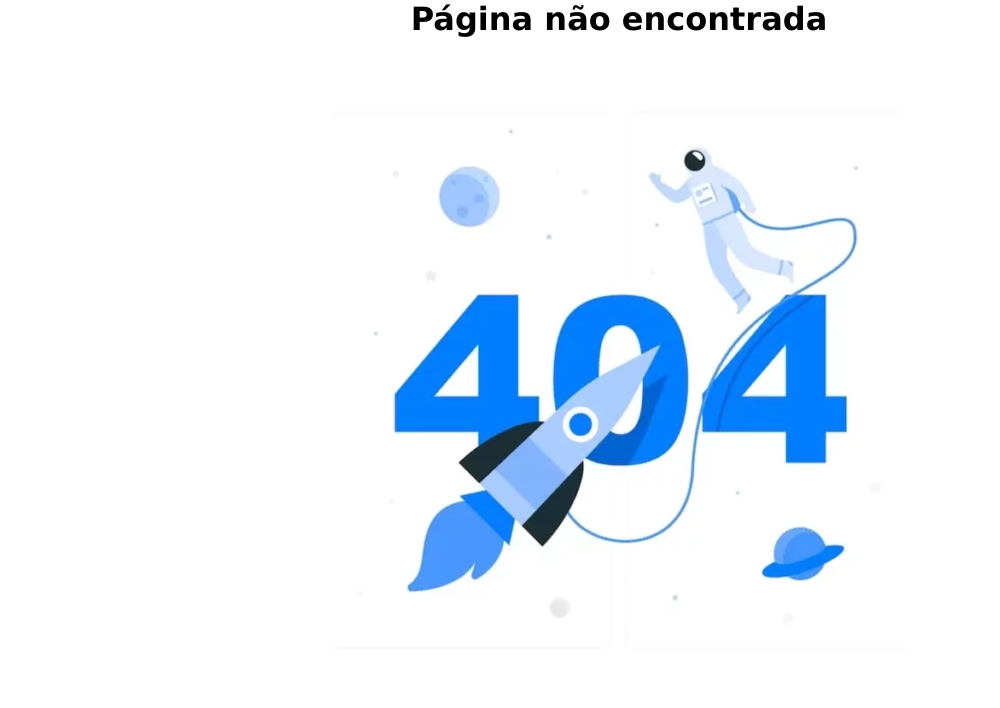
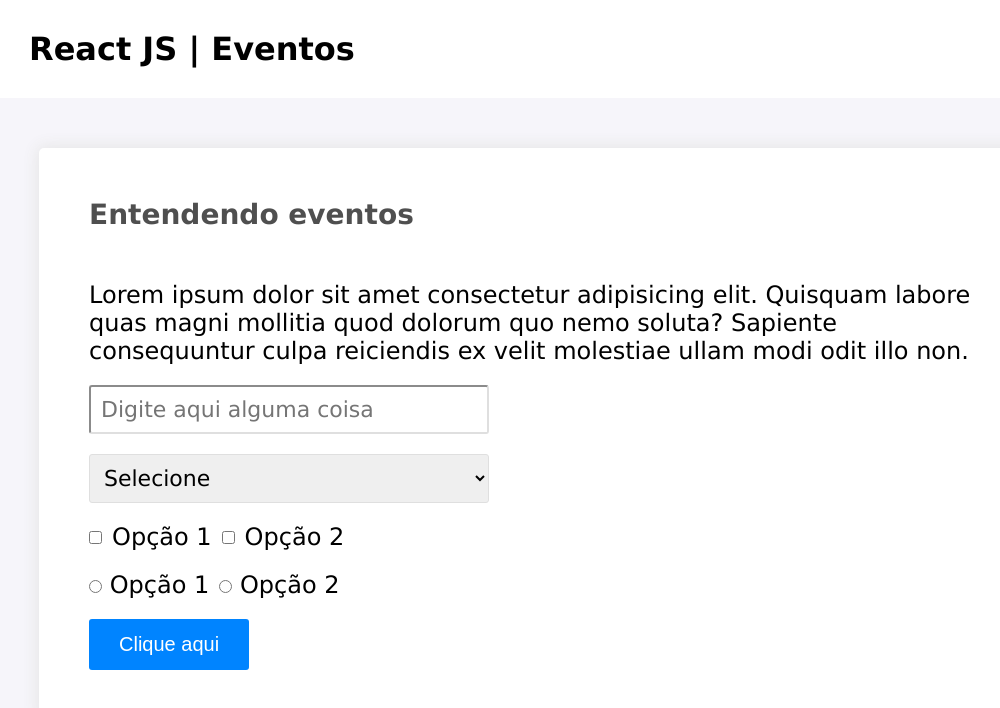
Before and after one commit to GuilhermePianoski/https---github.com-GuilhermePianoski-projeto1, a React (Create React App) app: page /eventos in a window 1280 px wide. Shown: the top 708 px of the page, without its empty margins (21-1021 px from the left). Built offline with nearby package versions, Linux system fonts and the light colour scheme.

Commit message:
pagina de eventos adicionada

```diff
--- a/src/index.scss
+++ b/src/index.scss
@@ -3,3 +3,56 @@
   box-sizing: border-box;
   font-family: 'Verdana';
 }
+
+.pagina {
+  background-color: #F6F5FA;
+  min-height: 100vh;
+
+  .cabecalho {
+      background-color: #fff;
+      padding: 30px 50px;
+
+      .h1 {
+          color: #606060;
+          font: 600 36px 'Verdana';
+      }
+  }
+  .secao {
+    background-color: #fff;
+    padding: 50px;
+    box-shadow: 0px 0px 15px 2px #e6e6e6;
+    border-radius: 5px;
+    margin: 50px 60px;
+    max-width: 1000px;
+    font: 400 24px 'Verdana';
+
+    h1 {
+        color: #4f4f4f;
+        font: 600 28px 'Verdana';
+        margin-bottom: 30px;
+    }
+
+    input, select {
+        padding: 10px;
+        border-color: #dfdfdf;
+        border-radius: 3px;
+        min-width: 400px;
+
+        font: 400 22px 'Verdana';
+        outline: none;
+    }
+
+    button {
+        background-color: #0084ff;
+        color: #fff;
+
+        padding: 14px 30px;
+        border-radius: 3px;
+
+        font: 500 20px 'Arial';
+        outline: none;
+        border: none;
+    }
+
+}
+}
--- /dev/null
+++ b/src/pages/eventos/index.jsx
@@ -0,0 +1,44 @@
+import './index.scss'
+
+
+export default function Eventos() {
+
+    return(
+        <div className='pagina-eventos pagina'>
+            <header className='cabecalho'>
+                <h1>React JS | Eventos</h1>
+            </header>
+
+            <section className='secao'>
+                <h1>Entendendo eventos</h1>
+
+                <p>Lorem ipsum dolor sit amet consectetur adipisicing elit. Quisquam labore quas magni mollitia quod dolorum quo nemo soluta? Sapiente consequuntur culpa reiciendis ex velit molestiae ullam modi odit illo non.</p>
+
+                <input type='text' placeholder='Digite aqui alguma coisa ' />
+
+                <select>
+                    <option>Selecione</option>
+                    <option>Item A</option>
+                    <option>Item B</option>
+                </select>
+
+                <div className='grupo'>
+                <input type='checkbox' /> Opção 1
+                <input type='checkbox' /> Opção 2
+                </div>
+                <div className='grupo'>
+                    <div>
+                        <input type='radio' name='gpo' /> Opção 1
+                    </div>
+                    <div>
+                        <input type='radio' name='gpo' /> Opção 2
+                    </div>
+                </div>
+
+                <button>Clique aqui</button>
+
+            </section>
+
+        </div>
+    )
+}
--- /dev/null
+++ b/src/pages/eventos/index.scss
@@ -0,0 +1,18 @@
+.pagina-eventos {
+   .secao {
+    display: flex;
+    flex-direction: column;
+    align-items: start;
+    gap: 20px;
+   }
+
+   .grupo {
+    display: flex;
+    align-items: center;
+    gap: 10px;
+
+    input {
+        min-width: auto;
+    }
+   }
+}
--- a/src/pages/inicio/index.jsx
+++ b/src/pages/inicio/index.jsx
@@ -3,7 +3,7 @@
 
 export default function Inicio() {
     return(
-        <div className='pagina-inicio'>
+        <div className='pagina-inicio pagina'>
             <header className='cabecalho'>
              <h1 className='titulo'>
                 Estudos De React
@@ -12,9 +12,18 @@
             </header>
 
             <div className='secao'>
-             <h1 className='titulo2'>
+             <h1>
                 Estudando React JS
              </h1>
+
+             <input type='text' placeholder='Digite aqui' />
+             <br /><br />
+             <select>
+                <option>Item 1</option>
+                <option>Item 2</option>
+             </select>
+             <br /><br />
+             <button>Clique aqui</button>
 
              <ul>
                 <li>
@@ -23,6 +32,9 @@
                 <li>
                 <Link to='/contato'>Ir para o contato</Link>
                 </li>
+                <li>
+                  <Link to='/eventos'>Ir para eventos</Link>
+                </li>
              </ul>
             </div>
         </div>
--- a/src/pages/inicio/index.scss
+++ b/src/pages/inicio/index.scss
@@ -6,7 +6,7 @@
         background-color: #fff;
         padding: 30px 50px;
 
-        .titulo {
+        .h1 {
             color: #606060;
             font: 600 36px 'Verdana';
         }
@@ -27,5 +27,27 @@
             margin-bottom: 30px;
         }
 
+        input, select {
+            padding: 10px;
+            border-color: #dfdfdf;
+            border-radius: 3px;
+            min-width: 400px;
+
+            font: 400 22px 'Verdana';
+            outline: none;
+        }
+
+        button {
+            background-color: #0084ff;
+            color: #fff;
+
+            padding: 14px 30px;
+            border-radius: 3px;
+
+            font: 500 20px 'Arial';
+            outline: none;
+            border: none;
+        }
+
     }
 }
--- a/src/rotas.jsx
+++ b/src/rotas.jsx
@@ -1,6 +1,7 @@
 import Variavel from "./pages/variaveis";
 import Inicio from "./pages/inicio";
 import Contato from "./pages/contato";
+import Eventos from "./pages/eventos";
 import NaoEncontrado from "./pages/naoEncontrado";
 
 import { BrowserRouter, Routes, Route } from "react-router-dom";
@@ -12,6 +13,7 @@
          <Route path='/' element={<Inicio />} />
          <Route path='/variaveis' element={<Variavel />} />
          <Route path='/contato' element={<Contato />} />
+         <Route path='/eventos' element={<Eventos />} />
 
          <Route path='*' element={<NaoEncontrado />} />
       </Routes>
```
